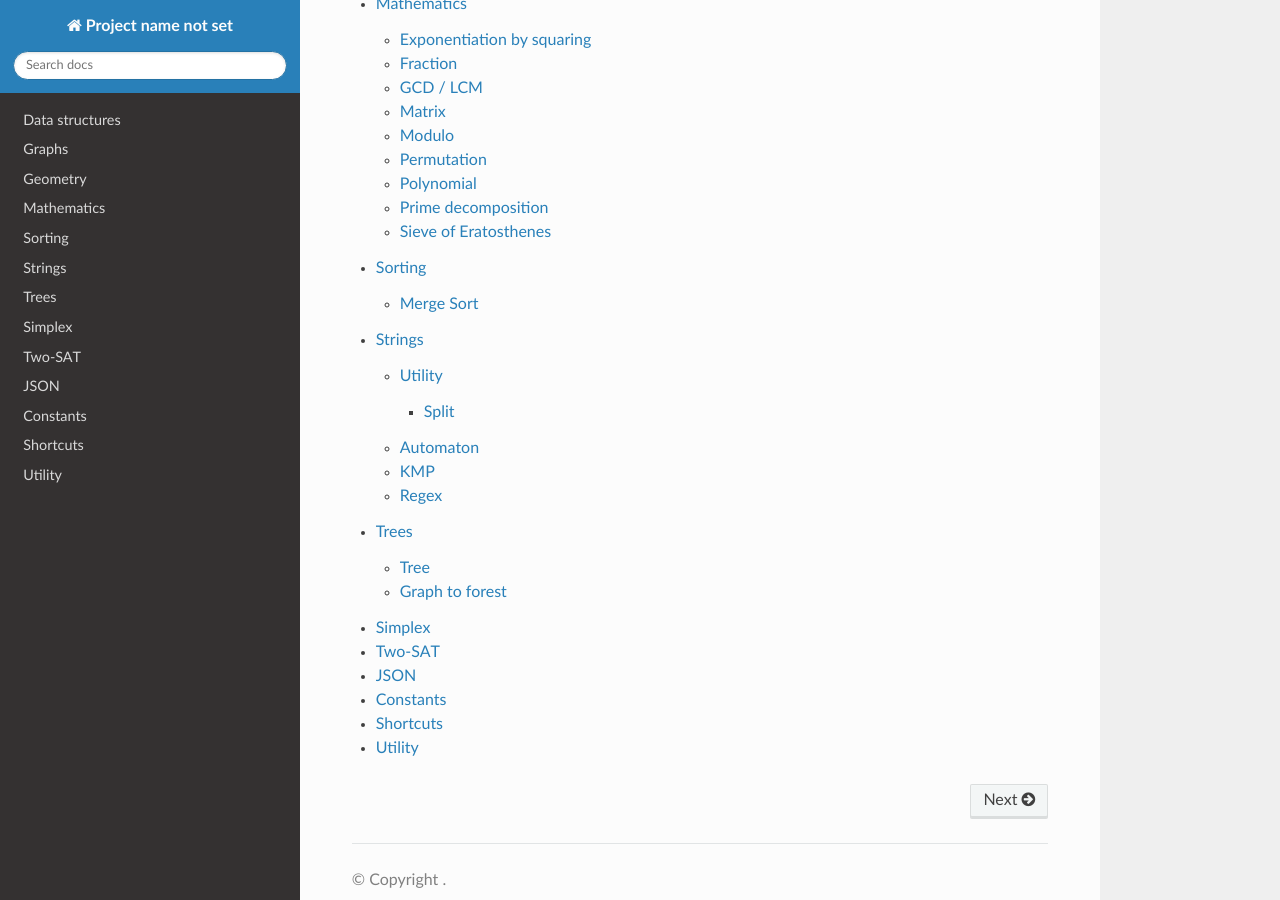
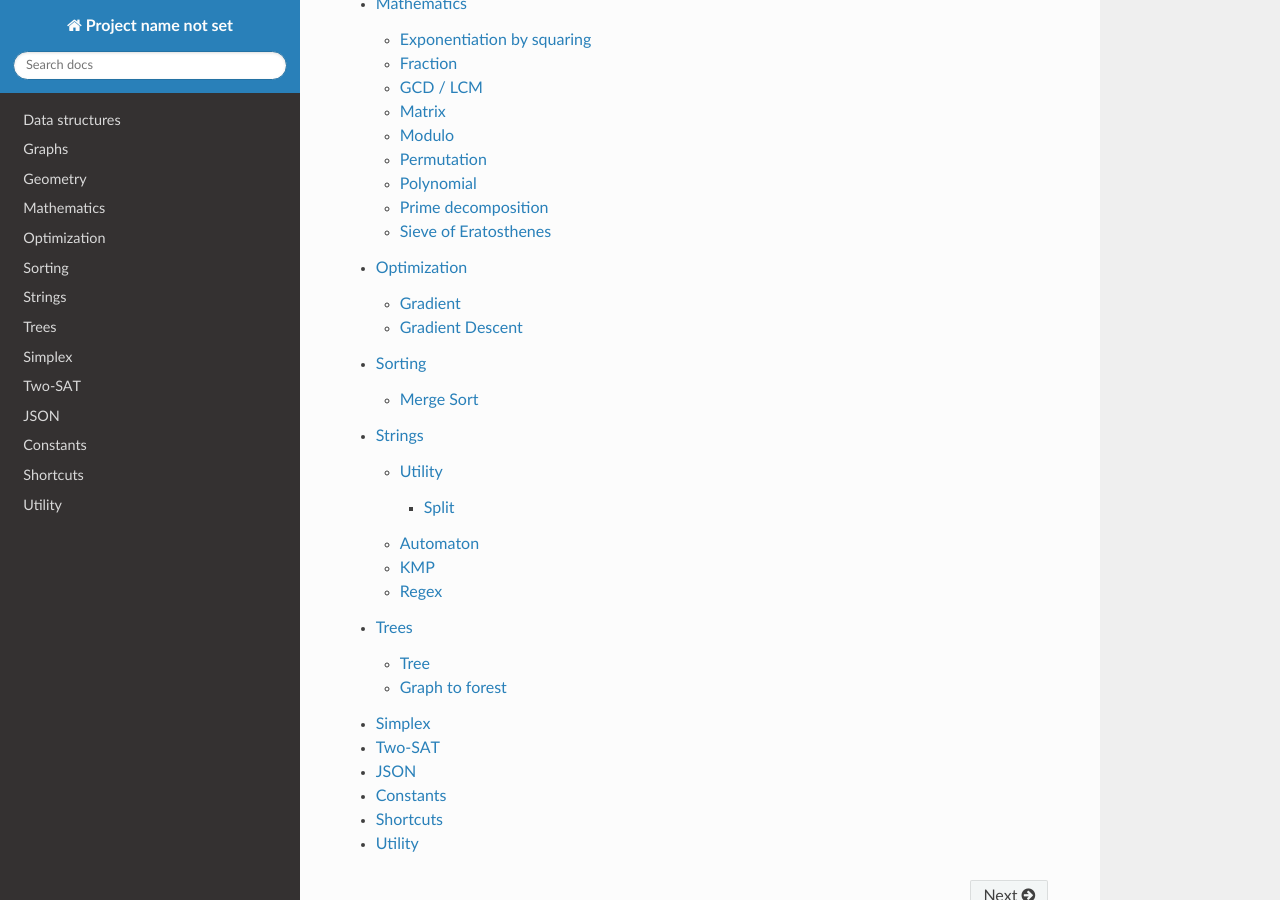
Before and after one commit to AdrienVannson/algo-lib, a Sphinx documentation site: the page built from docs/index.rst, in a window 1280 px wide and 900 px high, scrolled down 1044 px. Built offline with Sphinx 7.4.7 and the Read the Docs theme 2.0.0, drawn with Linux system fonts in a browser that asks for light colours.

Commit message:
Documentation for optimization

```diff
--- a/docs/index.rst
+++ b/docs/index.rst
@@ -10,6 +10,7 @@ Welcome to the Algolib documentation! All the documented entities are listed in
     graphs
     geometry
     maths
+    optimization
     sorting
     strings
     trees
--- /dev/null
+++ b/docs/optimization.rst
@@ -0,0 +1,8 @@
+Optimization
+============
+
+.. toctree::
+    :maxdepth: 2
+
+    optimization/gradient
+    optimization/gradient-descent
--- /dev/null
+++ b/docs/optimization/gradient-descent.rst
@@ -0,0 +1,4 @@
+Gradient Descent
+================
+
+.. doxygenfile:: gradient-descent.hpp
--- /dev/null
+++ b/docs/optimization/gradient.rst
@@ -0,0 +1,4 @@
+Gradient
+========
+
+.. doxygenfile:: gradient.hpp
```
